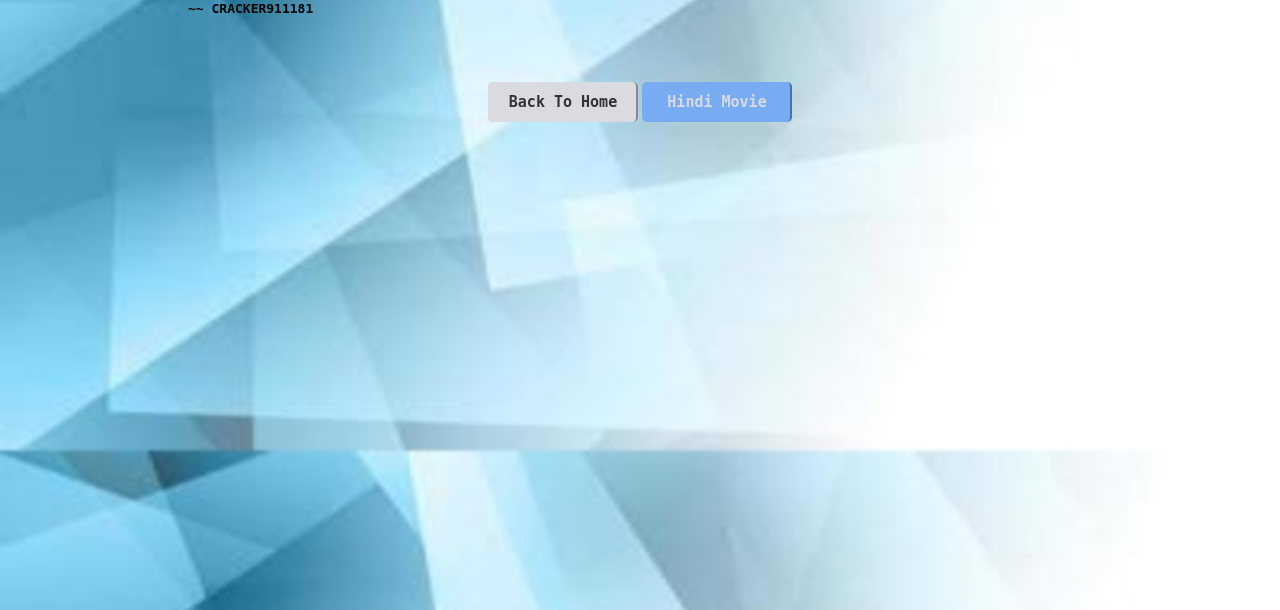
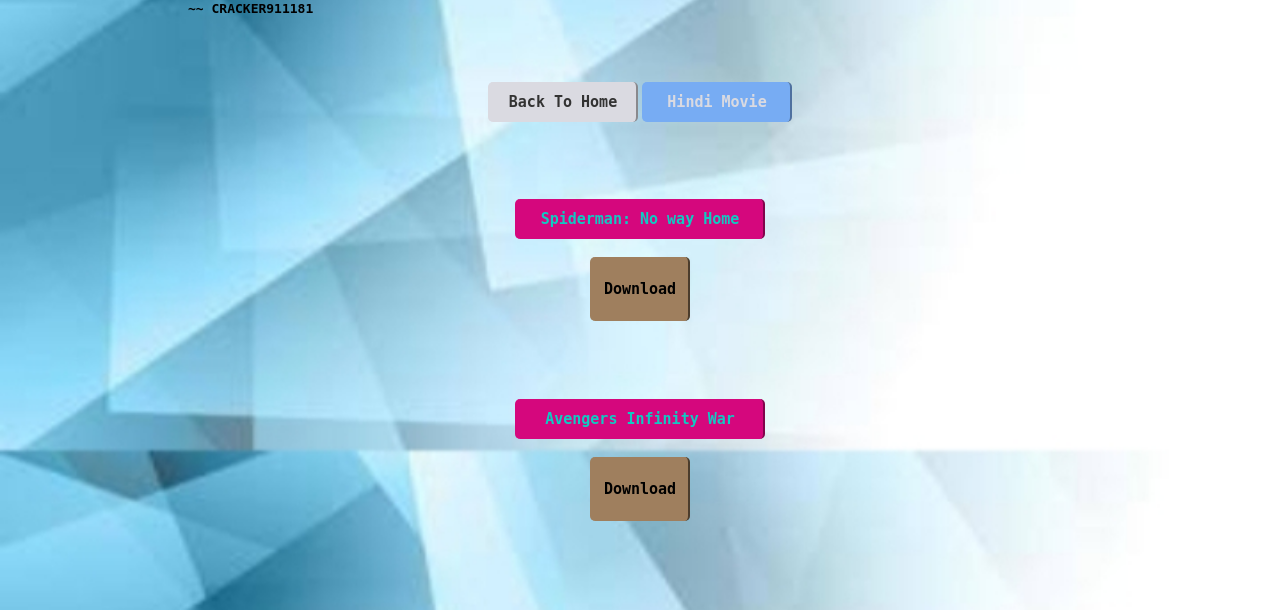
Before and after one commit to cracker911181/cracker911181.github.io, a PHP site: page /english.html in a window 1280 px wide. Shown: the part 190-800 px from the top of the page. Run offline with PHP 8.4, Linux system fonts and the light colour scheme.

Commit message:
Add files via upload

```diff
--- a/english.html
+++ b/english.html
@@ -1,9 +1,10 @@
 <!DOCTYPE html>
 <html>
   <head>
-    <meta meta name="viewport" content="width=device-width, user-scalable=no" />
+    <meta http-equiv="content-type" content="text/html; charset=utf-8" />
 
     <title></title>
+<link href='https://fonts.googleapis.com/css?family=Montserrat:700' rel='stylesheet' type='text/css'>
 
     <link rel="stylesheet" type="text/css" href="style2.css">
   </head>
@@ -32,6 +33,7 @@
     <input type="submit" value="Hindi Movie" />
   </nav>
 
+  <br>
 
 
 
@@ -40,23 +42,54 @@
 
 
 
+<div class="hide"><fuck><button>
+    Spiderman: No way Home
+ </button></fuck><br><br>
+ <span>
+  <a href="https://google.com">
+    <button class="buttonn">
+Download
+</button></a>
+</span>
+</div>
+
+
+<div class="hide"><fuck><button>
+    Avengers Infinity War
+ </button></fuck><br><br>
+  <a href="https://facebook.com">
+    <button class="buttonn">
+Download
+</button></a></div>
+
+
+
+
+
+
+
+
+  <script src="https://code.jquery.com/jquery-latest.min.js" type="text/javascript"></script>
+
+
 
 
 
 <script>
-    document.getElementById('togglee').style.visibility='hidden';
-    var hidden = false;
-    function action() {
 
-        hidden = !hidden;
 
-        if(!hidden) {
-          document.getElementById('togglee').style.visibility = 'hidden';
-            document.getElementById('togglee').style.visibility = 'hidden';
-        } else {
-            document.getElementById('togglee').style.visibility = 'visible';
-        }
-    }
+  $(window).ready(function(){
+$(".download").wrapInner('<div class=downloadtext></div>');
+
+    $(".downloadtext").clone().appendTo( $(".download") );
+
+    $(".download").append('<span class="twist"></span><span class="twist"></span><span class="twist"></span><span class="twist"></span>');
+
+    $(".twist").css("width", "25%").css("width", "+=3px");
+});
 </script>
+
+
+
   </body>
 </html>
--- a/style2.css
+++ b/style2.css
@@ -115,3 +115,85 @@
 nav input:active {
    transform: scale(0.98);
 }
+
+
+
+
+
+.button{
+
+  color: white;
+  background-color: black;
+
+}
+
+
+
+.hide{
+
+  width: 100%;
+  height: 25vh;
+ justify-content: space-between;
+ align-content: center;
+ text-align: center;
+ align-items: center;
+ align-self: center;
+
+
+}
+
+
+fuck button{
+  padding-top: 10px;
+  background-position: 100px 100px 100px;
+
+  background-color: rgb(213,7,125) ;
+    outline: none;
+  text-align: center;
+  font-size: 15px;
+  padding-top: 11px;
+  padding-bottom: 11px;
+   border-block: none;
+   border-color: rgb(213,7,125);
+  -moz-border-radius: 5px;
+    -webkit-border-radius: 5px;
+  border-radius: 5px;
+  font-family: 'Roboto Mono', monospace;
+
+  transition: 0.2s all;
+	cursor: pointer;
+  font-weight: bold;
+  width: 250px;
+  color: rgb(18,201,194);
+
+}
+
+
+
+
+
+.buttonn {
+   height: 8vh;
+  align-self: center;
+  padding-top: 10px;
+  background-position: 100px 100px 100px;
+
+
+    outline: none;
+  text-align: center;
+  font-size: 15px;
+  padding-top: 11px;
+  padding-bottom: 11px;
+   border-block: none;
+   border-color: #9f7f5e;
+  -moz-border-radius: 5px;
+    -webkit-border-radius: 5px;
+  border-radius: 5px;
+  font-family: 'Roboto Mono', monospace;
+
+  transition: 0.2s all;
+	cursor: pointer;
+  font-weight: bold;
+  width: 100px;
+   background: #9f7f5e;
+}
```
